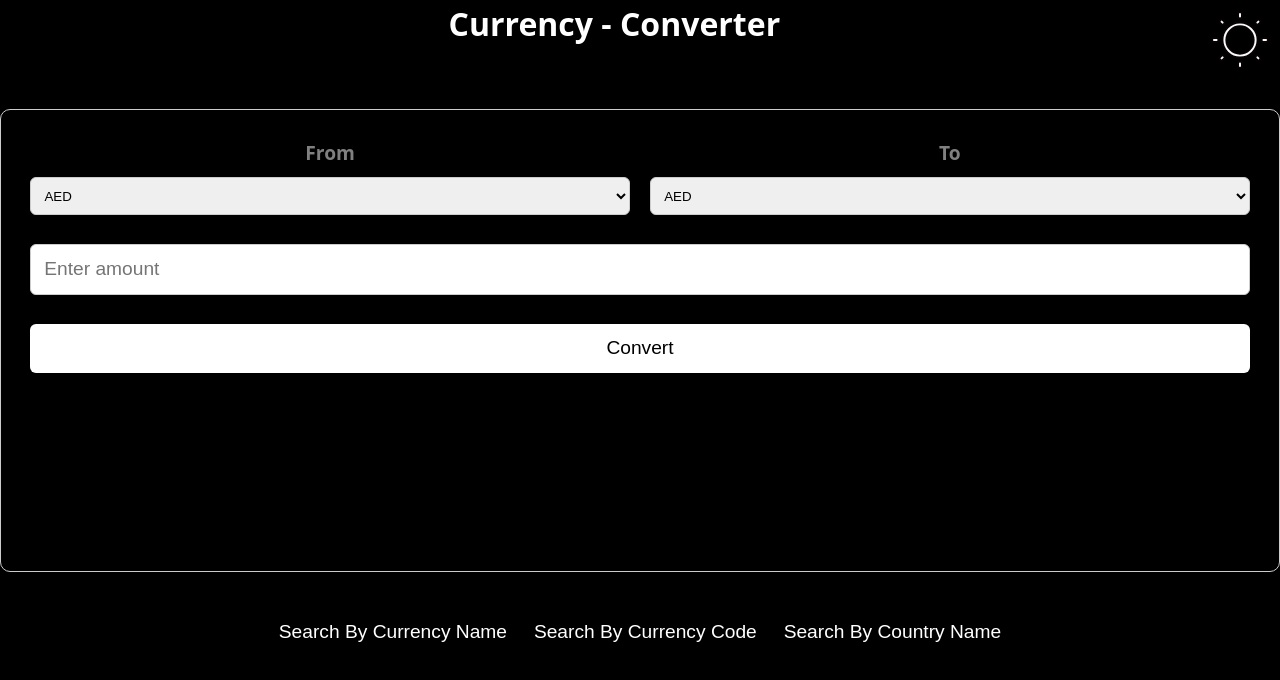
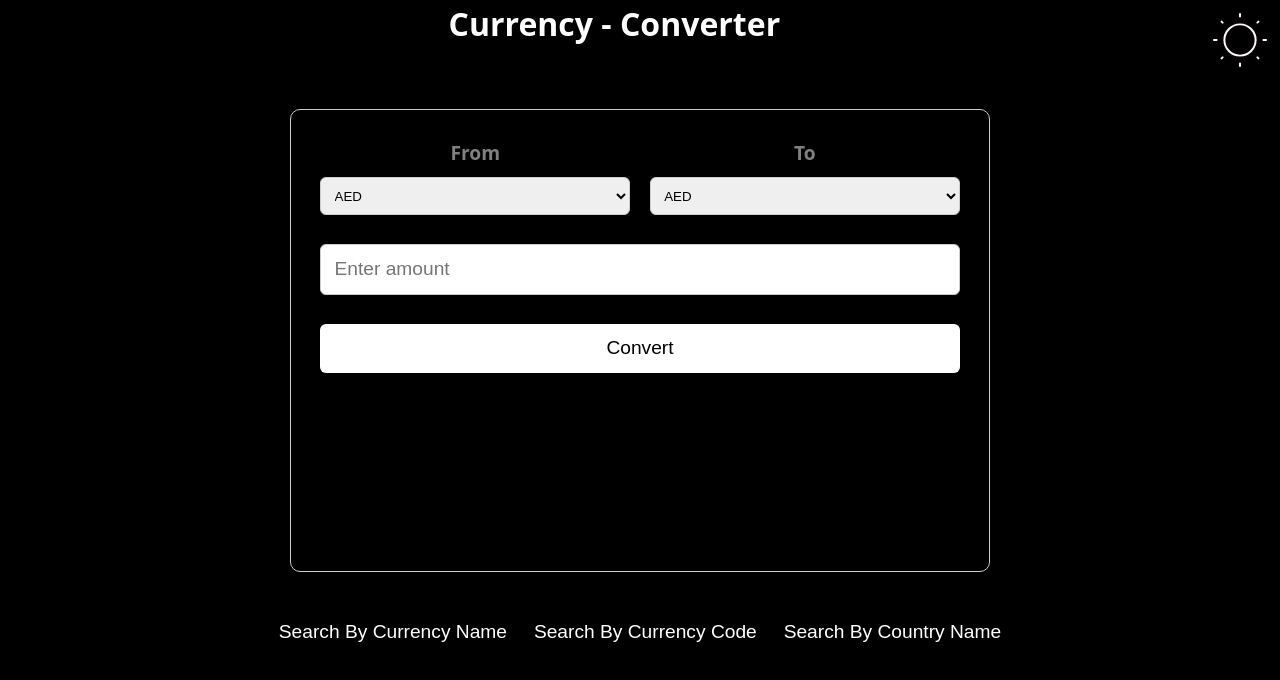
Before and after one commit to harshsays/currency_converter, a React (Vite) app: page /converter in a window 1280 px wide. Shown: the top 680 px of the page. Built offline with nearby package versions, Linux system fonts and the light colour scheme.

Commit message:
Your update message

```diff
--- a/src/components/form/form.module.css
+++ b/src/components/form/form.module.css
@@ -77,7 +77,7 @@
   border-radius: 6px;
   font-size: 1rem;
   cursor: pointer;
-  transition: transform 0.2s ease-in-out;
+  transition: transform 0.2s ease;
 }
 
 .convertBtn:hover {
@@ -88,7 +88,11 @@
   transform: translateY(0);
 }
 
-
+@media screen and (min-width:430px) {
+  .currencyForm {
+  width: 50%;
+}
+}
 
 @media screen and (max-width:430px) {
   .select{
```
